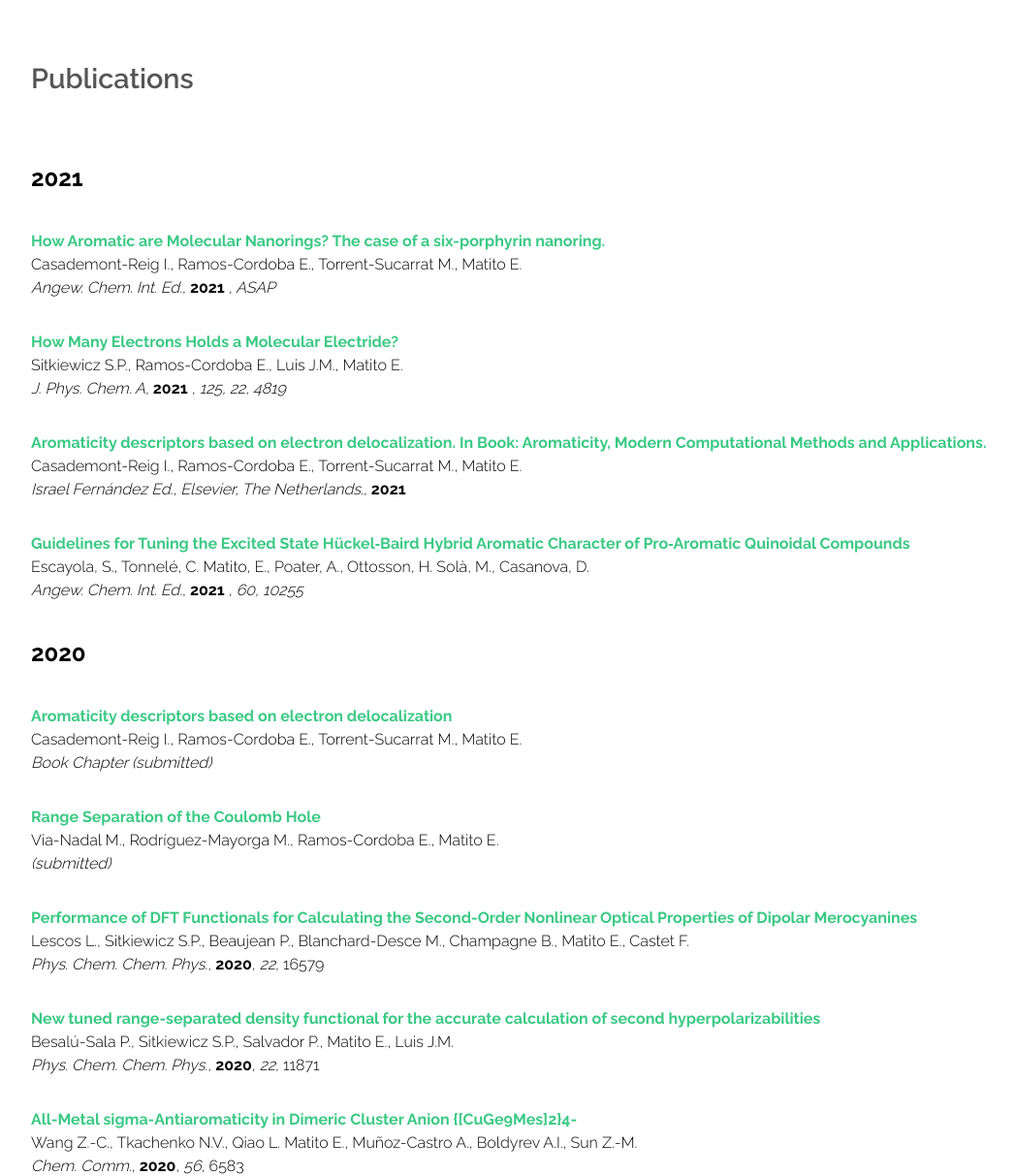
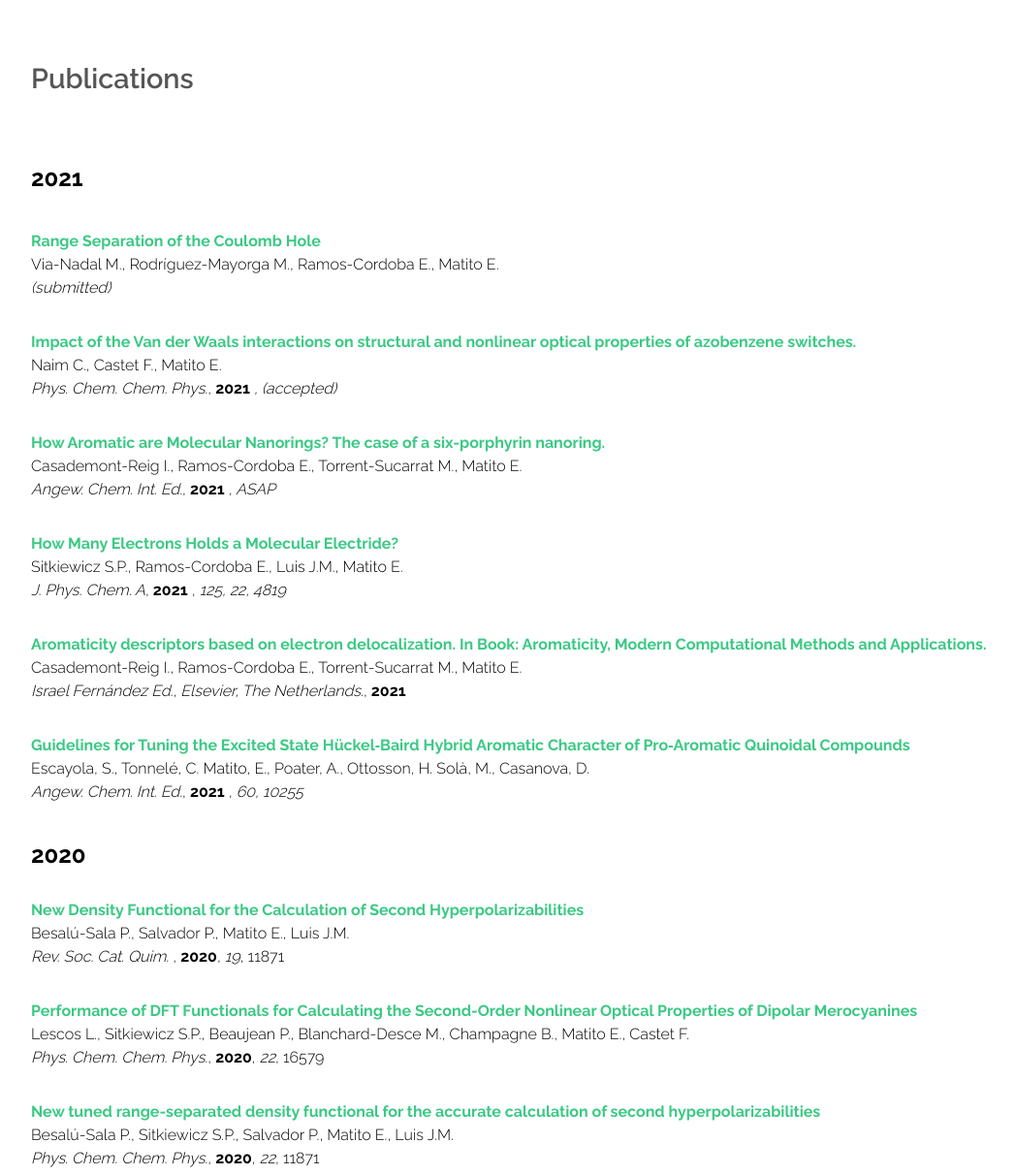
Before and after one commit to old-jekyll-templates/Horizons-Jekyll-Theme, a Jekyll site: the page built from publications.html, in a window 1280 px wide and 1400 px high. Shown: the part 188-1400 px from the top of the window at 97% size, without its empty margins (0-1048 px from the left). Built offline with Jekyll 4.4.1, drawn with Linux system fonts in a browser that asks for light colours.

Commit message:
Update publications.html

```diff
--- a/publications.html
+++ b/publications.html
@@ -56,9 +56,20 @@ layout: main
 						<header class="major">
 							<h2>Publications</h2>
 						</header>
-<p style="text-align:justify; text-justify:inter-ideograph;"> <font color="#000000";font-size:14.0000pt><b><h2 id="2021">2021</h2></b></font></p>
+        <p style="text-align:justify; text-justify:inter-ideograph;"> <font color="#000000";font-size:14.0000pt><b><h2 id="2021">2021</h2></b></font></p>
 	<p style="text-align:justify; text-justify:inter-ideograph;"> <font color="#000000">
-            <a href=https://onlinelibrary.wiley.com/doi/10.1002/anie.202108997 target="_blank" style="text-decoration:none"><b>How Aromatic are Molecular Nanorings? The case of a six-porphyrin nanoring.</b></a></font><br>
+            <a href= target="_blank" style="text-decoration:none"><b> Range Separation of the Coulomb Hole </b></a </font><br>
+            <font color="#000000"> Via-Nadal M., Rodríguez-Mayorga M., Ramos-Cordoba E., Matito E. </font><br>
+            <font color="#000000"> <i> (submitted) </i>	</p>
+
+        <p style="text-align:justify; text-justify:inter-ideograph;"> <font color="#000000">
+            <a href=https://pubs.rsc.org/en/Content/ArticleLanding/2021/CP/D1CP02500G target="_blank" style="text-decoration:none"><b>Impact of the Van der Waals interactions on structural and nonlinear optical properties of azobenzene switches.</b></a></font><br>
+            <font color="#000000"> Naim C., Castet F., Matito E. </font><br>
+            <font color="#000000"> <i> Phys. Chem. Chem. Phys.</i>, <b>2021</b>
+		    <font color="#000000"> <i>, (accepted) </i></p>
+
+	<p style="text-align:justify; text-justify:inter-ideograph;"> <font color="#000000">
+            <a href=https://www.sciencedirect.com/science/article/pii/B9780128227237000078?via%3Dihub target="_blank" style="text-decoration:none"><b>How Aromatic are Molecular Nanorings? The case of a six-porphyrin nanoring.</b></a></font><br>
             <font color="#000000"> Casademont-Reig I., Ramos-Cordoba E., Torrent-Sucarrat M., Matito E. </font><br>
             <font color="#000000"> <i> Angew. Chem. Int. Ed.</i>, <b>2021</b>
 		    <font color="#000000"> <i>, ASAP </i></p>
@@ -81,19 +92,14 @@ layout: main
 		    <font color="#000000"> <i>, 60, 10255 </i> </p>
 
 
-<p style="text-align:justify; text-justify:inter-ideograph;"> <font color="#000000";font-size:14.0000pt><b><h2 id="2020">2020</h2></b></font></p>
+<p style="text-align:justify; text-justify:inter-ideograph;"> <font color="#000000";font-size:14.0000pt><b><h2 id="2020">2020</h2></b></font></
 
-	<p style="text-align:justify; text-justify:inter-ideograph;"> <font color="#000000">
-            <a href=
-   target="_blank" style="text-decoration:none"><b> Aromaticity descriptors based on electron delocalization </b></a </font><br>
-            <font color="#000000"> Casademont-Reig I., Ramos-Cordoba E., Torrent-Sucarrat M., Matito E. </font><br>
-            <font color="#000000"> <i> Book Chapter</i><i> (submitted) </i> </p>
-
-	<p style="text-align:justify; text-justify:inter-ideograph;"> <font color="#000000">
-            <a href=
-   target="_blank" style="text-decoration:none"><b> Range Separation of the Coulomb Hole </b></a </font><br>
-            <font color="#000000"> Via-Nadal M., Rodríguez-Mayorga M., Ramos-Cordoba E., Matito E. </font><br>
-            <font color="#000000"> <i> (submitted) </i>	</p>
+        <p style="text-align:justify; text-justify:inter-ideograph;"> <font color="#000000">
+            <a href=http://revistes.iec.cat/index.php/RSCQ/article/view/148590/146271
+      target="_blank" style="text-decoration:none"><b>New Density Functional for the Calculation of Second Hyperpolarizabilities</b></a></font><br>
+            <font color="#000000">
+Besalú-Sala P., Salvador P., Matito E., Luis J.M. </font><br>
+            <font color="#000000"> <i> Rev. Soc. Cat. Quim. </i>, <b>2020</b>, <i>19</i>, 11871 </font> </p>
 
 	<p style="text-align:justify; text-justify:inter-ideograph;"> <font color="#000000">
             <a href=https://pubs.rsc.org/en/content/articlelanding/2020/cp/d0cp02992k#!divAbstract
```
